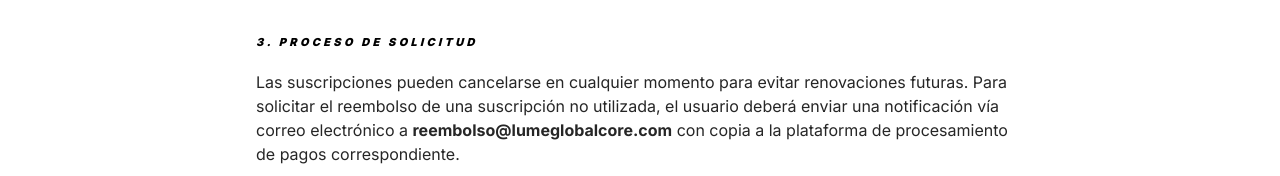
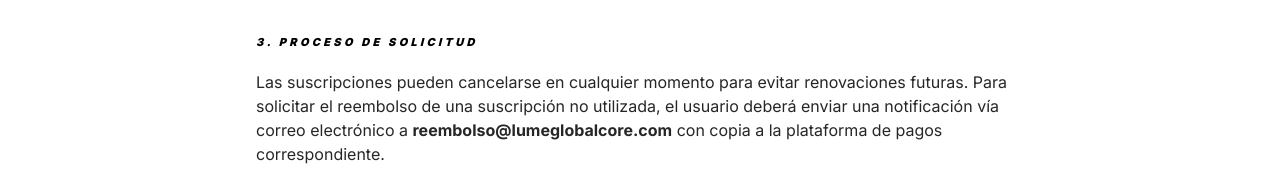
Before and after one commit to lumeglobal10-prog/lume-global-core, a Next.js app: page /refund in a window 1280 px wide. Shown: the part 624-800 px from the top of the page. Built offline with nearby package versions, Linux system fonts and the light colour scheme.

Commit message:
Update page.tsx

```diff
--- a/app/refund/page.tsx
+++ b/app/refund/page.tsx
@@ -30,7 +30,7 @@ export default function RefundPage() {
             </section>
             <section>
               <h2 className="text-[11px] font-black tracking-[0.3em] uppercase mb-4 text-black italic">3. Proceso de Solicitud</h2>
-              <p>Las suscripciones pueden cancelarse en cualquier momento para evitar renovaciones futuras. Para solicitar el reembolso de una suscripción no utilizada, el usuario deberá enviar una notificación vía correo electrónico a <strong>reembolso@lumeglobalcore.com</strong> con copia a la plataforma de procesamiento de pagos correspondiente.</p>
+              <p>Las suscripciones pueden cancelarse en cualquier momento para evitar renovaciones futuras. Para solicitar el reembolso de una suscripción no utilizada, el usuario deberá enviar una notificación vía correo electrónico a <strong>reembolso@lumeglobalcore.com</strong> con copia a la plataforma de pagos correspondiente.</p>
             </section>
             <hr className="border-neutral-100 my-12" />
             <section className="text-center pb-12">
```
